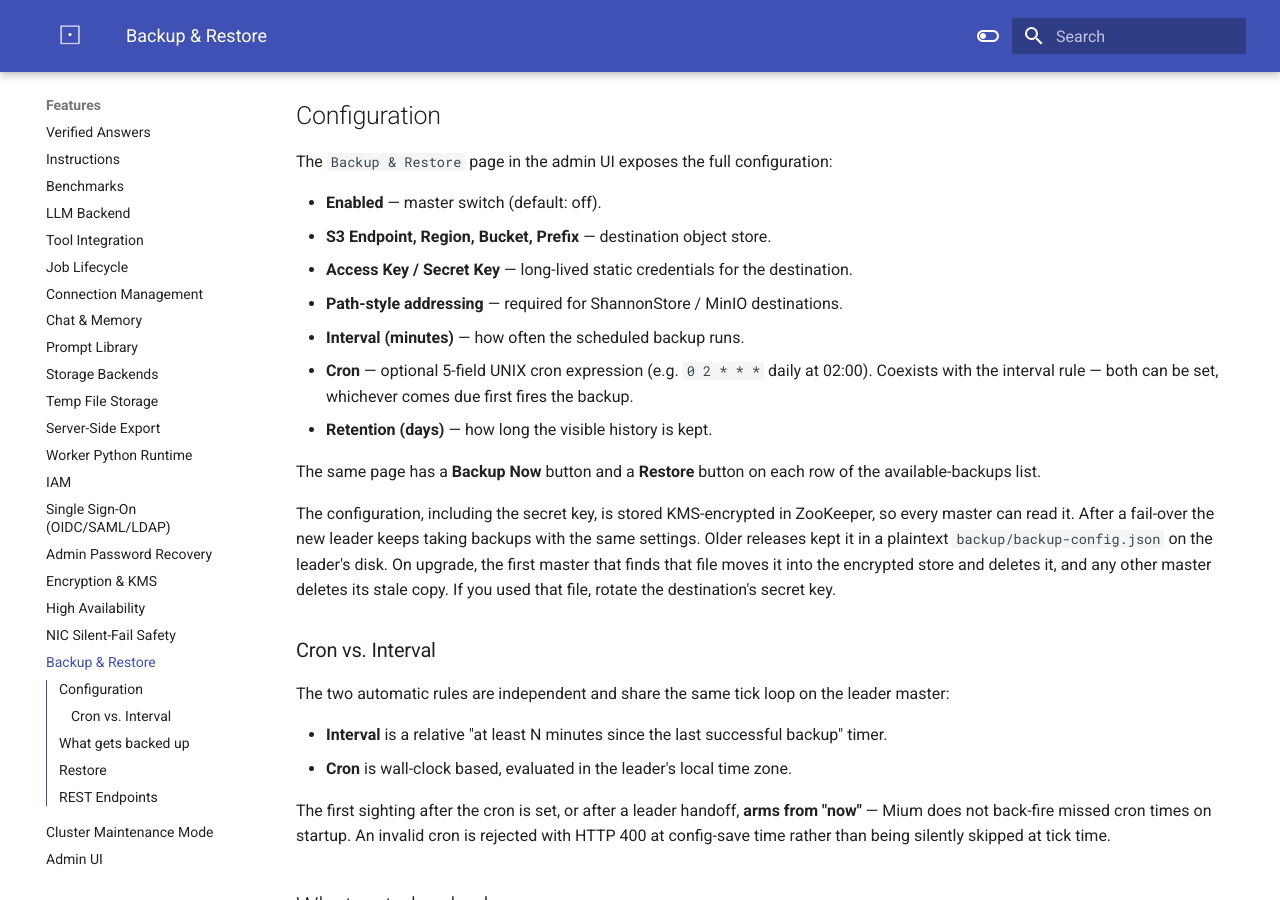
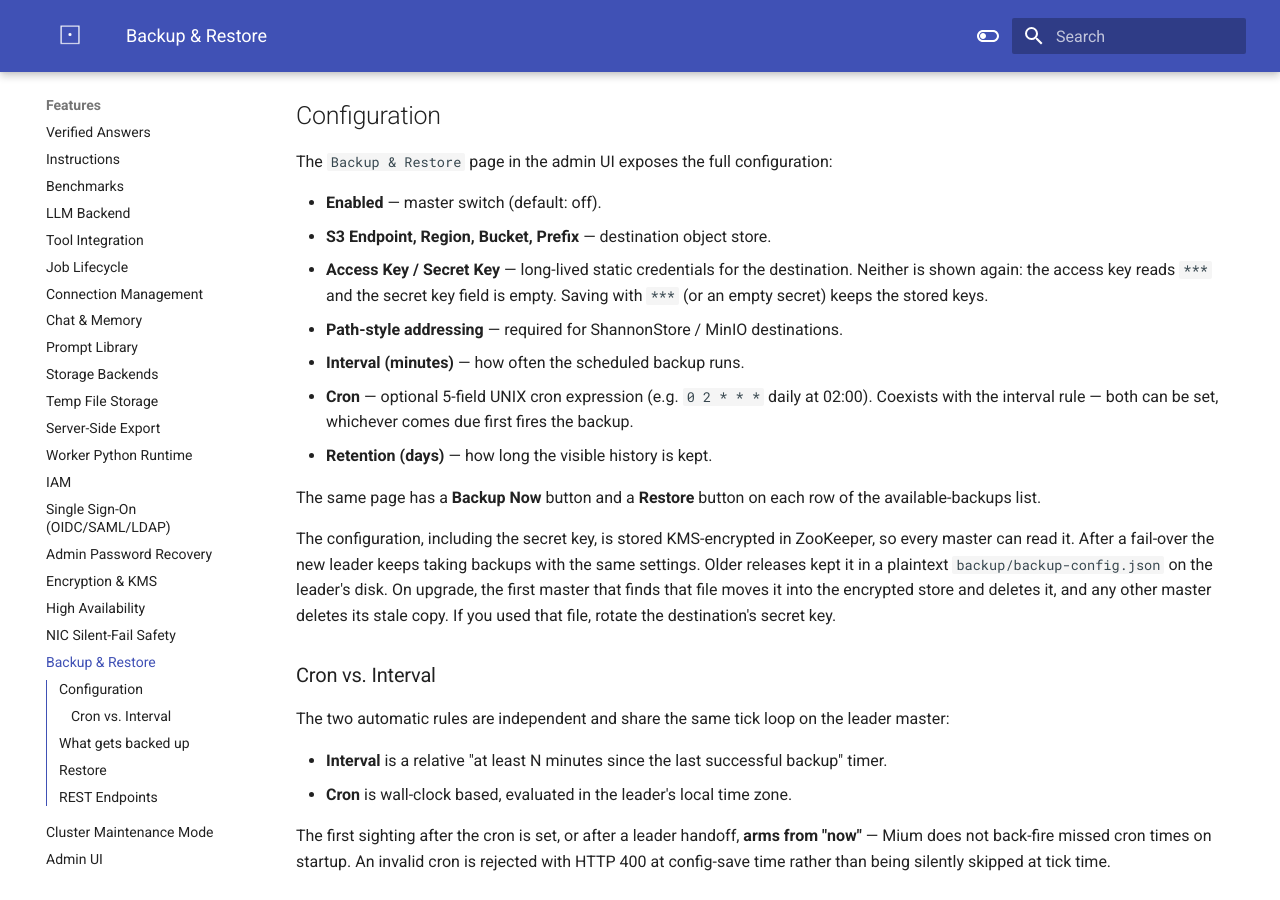
Before and after one commit to cloudcheflabs/mium-docs, an MkDocs documentation site: the page built from docs/features/backup-restore.md, in a window 1280 px wide and 900 px high, scrolled down 338 px. Built offline with MkDocs 1.6.1 and Material for MkDocs 9.7.7, drawn with Linux system fonts in a browser that asks for light colours; the version menu is left out; some of the changed text lies outside the part shown.

Commit message:
docs(connections,backup): REST reads show credentials as ***; Edit a connection or save the backup form with *** to keep the stored secret
Co-Authored-By: Claude Opus 5.5 <noreply@anthropic.com>

```diff
--- a/docs/features/backup-restore.md
+++ b/docs/features/backup-restore.md
@@ -10,7 +10,7 @@ The `Backup & Restore` page in the admin UI exposes the full configuration:
 
 - **Enabled** — master switch (default: off).
 - **S3 Endpoint, Region, Bucket, Prefix** — destination object store.
-- **Access Key / Secret Key** — long-lived static credentials for the destination.
+- **Access Key / Secret Key** — long-lived static credentials for the destination. Neither is shown again: the access key reads `***` and the secret key field is empty. Saving with `***` (or an empty secret) keeps the stored keys.
 - **Path-style addressing** — required for ShannonStore / MinIO destinations.
 - **Interval (minutes)** — how often the scheduled backup runs.
 - **Cron** — optional 5-field UNIX cron expression (e.g. `0 2 * * *` daily at 02:00). Coexists with the interval rule — both can be set, whichever comes due first fires the backup.
@@ -62,8 +62,8 @@ A restore always applies `kms` first, then `iam`, then `connections`. The IAM sn
 
 | Method | Path | Purpose |
 |---|---|---|
-| `GET`  | `/api/backup/config`  | Read current config (secret never echoed) |
-| `POST` | `/api/backup/config`  | Update; sticky secret (only overwrites on non-empty); `MANAGE_BACKUP` |
+| `GET`  | `/api/backup/config`  | Read current config: `accessKey` is `***` when set (`accessKeySet`), the secret is never echoed (`secretKeySet`) |
+| `POST` | `/api/backup/config`  | Update; sticky keys (`***` or an empty secret keeps the stored value); `MANAGE_BACKUP` |
 | `POST` | `/api/backup/run`     | Trigger an immediate backup; `MANAGE_BACKUP` |
 | `GET`  | `/api/backup/history` | Last 100 history entries |
 | `GET`  | `/api/backup/list`    | Backup ids in S3, newest first |
```
Also changed, not shown: docs/features/connection-management.md (+3 -2 lines).
